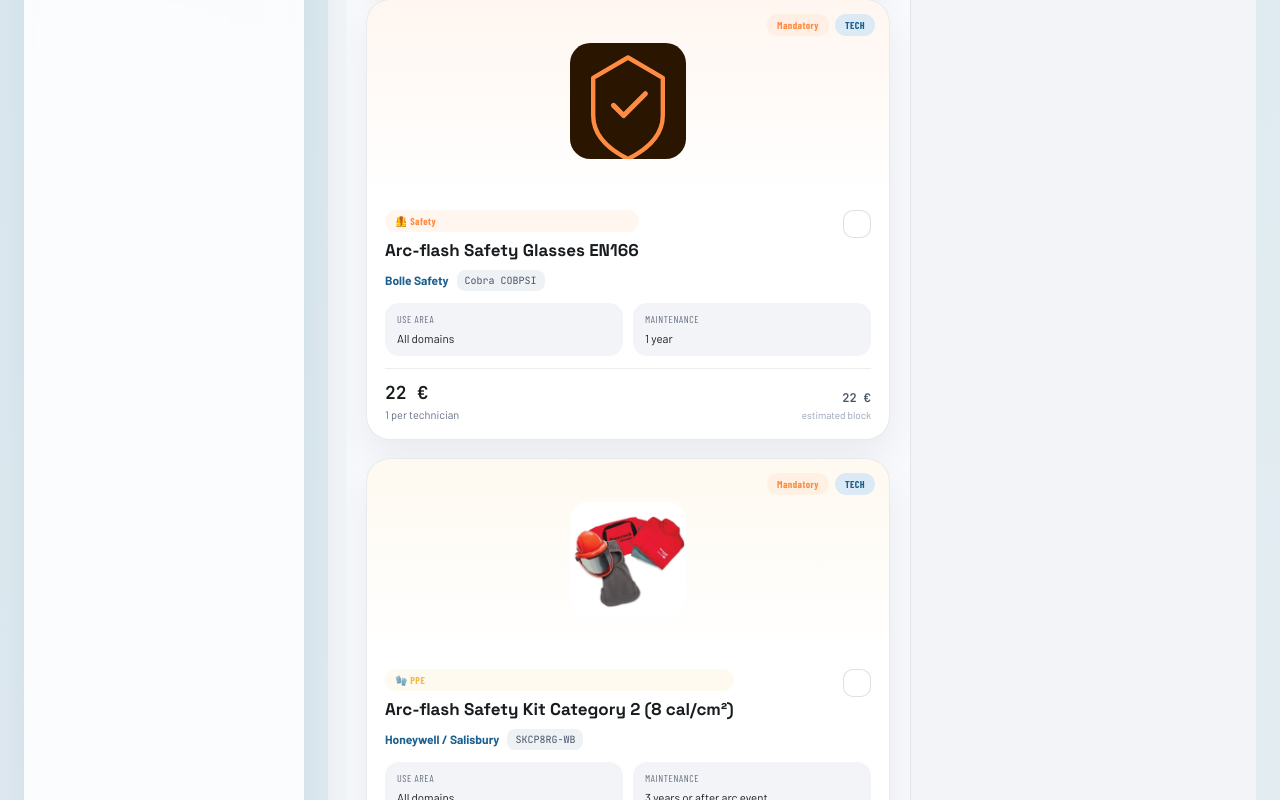
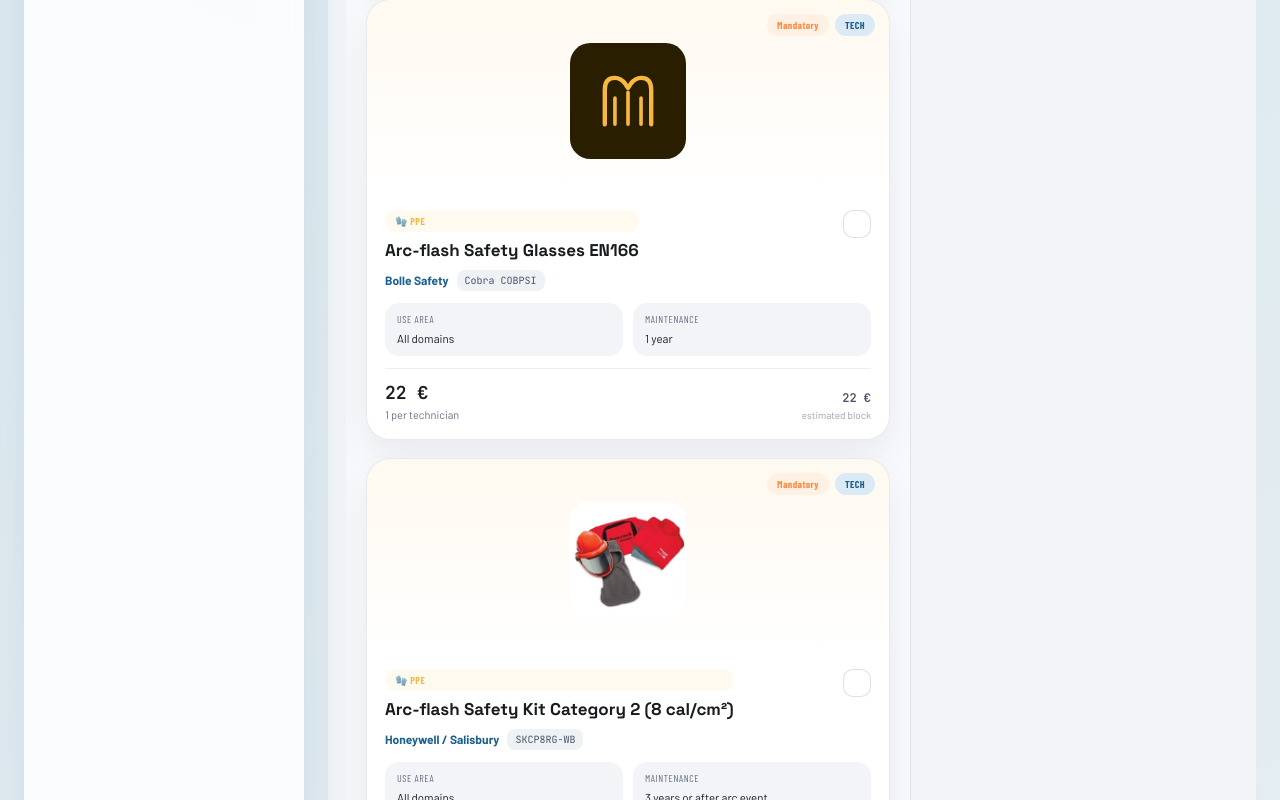
Before and after one commit to medboudia130278/Tools-simulator, a React (Vite) app: page / in a window 1280 px wide. Shown: the part 2722-3522 px from the top of the page. Built offline with nearby package versions, Linux system fonts and the light colour scheme; a web font is replaced by a local one.

Commit message:
Move arc-flash glasses into PPE

```diff
--- a/railway_tooling.jsx
+++ b/railway_tooling.jsx
@@ -98,7 +98,7 @@
   ['t03','T','SAFETY','Bipolar Voltage Absence Tester 12-1000V AC/DC','Chauvin Arnoux','C.A 773','LV / DC Traction','CAT IV 1000V – IEC 61243-3','OB',1,82,'Annual','Official Chauvin Arnoux VAT reference for low-voltage absence-of-voltage checks in harsh industrial and railway environments.','https://www.chauvin-arnoux.com/sites/default/files/D00VHU49.PDF'],
   ['t04','T','PPE','Insulating Gloves Class 0 (1000V AC) + leather protectors','Honeywell / Salisbury','GK014B/10H glove kit','LV / DC Traction','Class 0 – IEC EN 60903 / ASTM D120','OB',1,188,'6 months (dielectric test)','Official Salisbury glove kit page including class 0 rubber insulating gloves, leather protectors and storage bag for low-voltage intervention work.','https://www.salisburyshop.com/buy/product/class-0-black-rubber-insulating-glove-kit/198561'],
   ['t05','T','PPE','Electrical Safety Helmet with Integrated Faceshield','JSP','EVO VISTAshield','All domains','EN 397 – EN 50365 – EN 166','OB',1,58,'3 years','Integrated faceshield helmet with low-voltage electrical insulation performance and better face coverage than the previous link.','https://www.jspsafety.com/products/PPE/Head-Protection/EN-397-industrial-Safety-Helmets/VAR-AMC170-007-F00_EVO-ViSTAshield-Safety-Helmet-with-integrated-Faceshield'],
-  ['t06','T','SAFETY','Arc-flash Safety Glasses EN166','Bolle Safety','Cobra COBPSI','All domains','EN 166 / EN 170','OB',1,22,'1 year','Anti-scratch, anti-fog. Systematic use during all interventions.','https://www.bollesafety.com/fr/lunettes-de-securite/cobra'],
+  ['t06','T','PPE','Arc-flash Safety Glasses EN166','Bolle Safety','Cobra COBPSI','All domains','EN 166 / EN 170','OB',1,22,'1 year','Anti-scratch, anti-fog. Systematic use during all interventions.','https://www.bollesafety.com/fr/lunettes-de-securite/cobra'],
   ['t07','T','PPE','Arc-flash Safety Kit Category 2 (8 cal/cm²)','Honeywell / Salisbury','SKCP8RG-WB','All domains','NFPA 70E – ASTM F1506','OB',1,510,'3 years or after arc event','Current official kit page for coat + pants + PrismShield faceshield + hard hat. More realistic replacement than the obsolete AGF40KIT link.','https://www.salisburyonline.com/product/384/salisbury-safety-kit-8-cal-coat-pant-as1000-prismshield-faceshield-skcp8rg-wb'],
   ['t08','T','SAFETY','ATEX Headlamp – 115 lm','Peli','2755Z0','All domains','ATEX Zone 0 – IP54','OB',1,118,'Annual (battery)','Current official intrinsically safe headlamp page. Suitable for hazardous environments and easier to source than the obsolete PIXA 3 ATEX reference.','https://www.peli.com/es/en/product/flashlights/headlamp/2755z0/'],
   ['t09','T','SAFETY','VDE 1000V Insulated Screwdriver Set – 7 pcs','Wiha','36295 SoftFinish VDE Set','LV','VDE – IEC 60900 – 1000V AC','OB',1,78,'Annual (visual inspection)','Bi-material handles. Compliant with DIN VDE 0680. Tested to 10kV.','https://www.wiha.com/fr-fr/outillage/tournevis/tournevis-vde/softfinish-vde/36295'],
```
